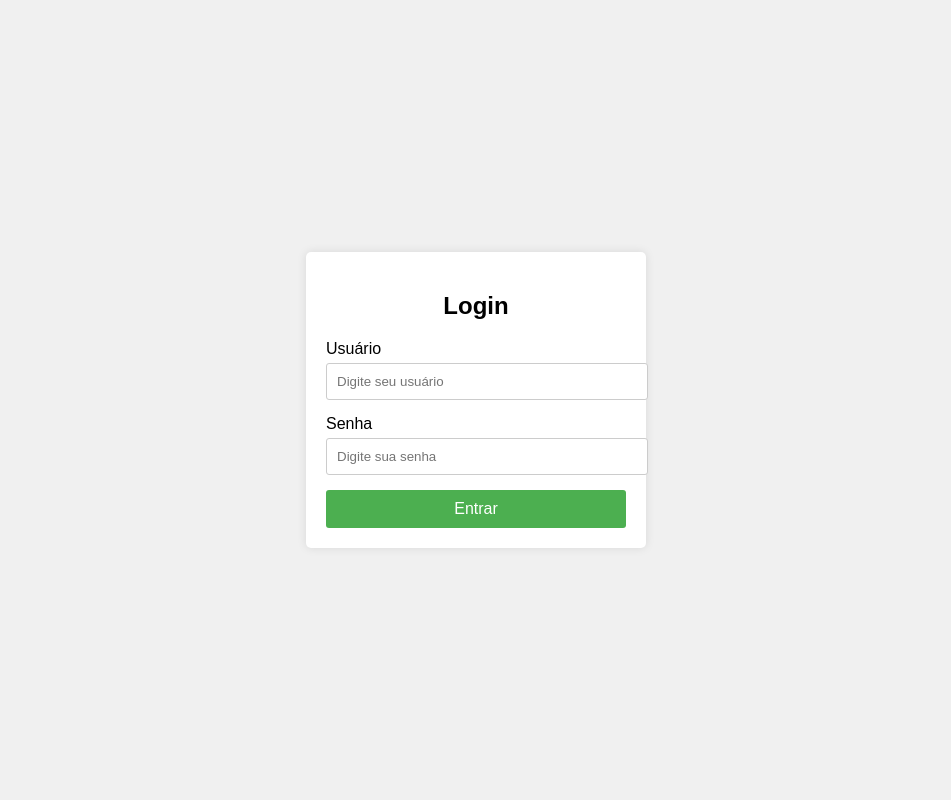
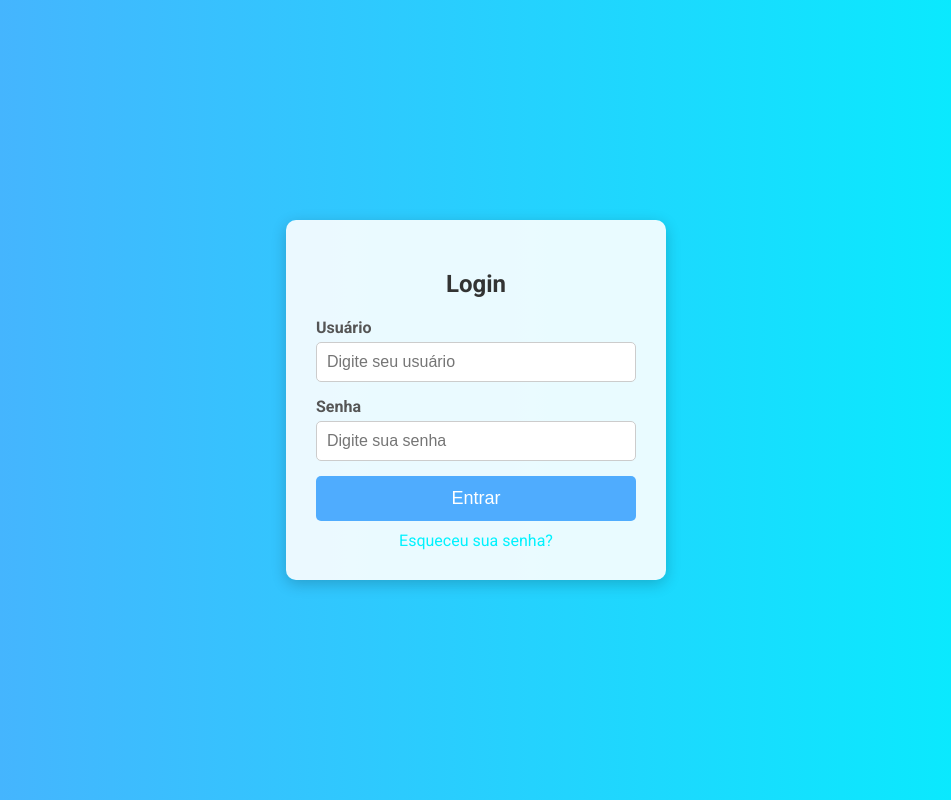
Before and after one commit to ribinha-code/lourran, a plain HTML site: page index.html in a window 1280 px wide. Shown: the whole page, without its empty margins (164-1115 px from the left). Drawn offline with Linux system fonts and the light colour scheme.

Commit message:
Add files via upload

```diff
--- a/index.html
+++ b/index.html
@@ -5,29 +5,34 @@
     <meta name="viewport" content="width=device-width, initial-scale=1.0">
     <title>Tela de Login</title>
     <style>
+        @import url('https://fonts.googleapis.com/css2?family=Roboto:wght@400;700&display=swap');
+
         body {
-            font-family: Arial, sans-serif;
+            font-family: 'Roboto', sans-serif;
             display: flex;
             justify-content: center;
             align-items: center;
             height: 100vh;
-            background-color: #f0f0f0;
+            background: linear-gradient(to right, #4facfe, #00f2fe);
             margin: 0;
         }
         .login-container {
-            background-color: white;
-            padding: 20px;
-            border-radius: 5px;
-            box-shadow: 0 0 10px rgba(0, 0, 0, 0.1);
-            width: 300px;
+            background-color: rgba(255, 255, 255, 0.9);
+            padding: 30px;
+            border-radius: 10px;
+            box-shadow: 0 4px 15px rgba(0, 0, 0, 0.2);
+            width: 320px;
         }
         .login-container h2 {
             text-align: center;
             margin-bottom: 20px;
+            color: #333;
         }
         .login-container label {
             display: block;
             margin-bottom: 5px;
+            font-weight: bold;
+            color: #555;
         }
         .login-container input[type="text"],
         .login-container input[type="password"] {
@@ -35,20 +40,34 @@
             padding: 10px;
             margin-bottom: 15px;
             border: 1px solid #ccc;
-            border-radius: 3px;
+            border-radius: 5px;
+            box-sizing: border-box;
+            font-size: 16px;
         }
         .login-container button {
             width: 100%;
-            padding: 10px;
+            padding: 12px;
             border: none;
-            border-radius: 3px;
-            background-color: #4CAF50;
+            border-radius: 5px;
+            background-color: #4facfe;
             color: white;
-            font-size: 16px;
+            font-size: 18px;
             cursor: pointer;
+            transition: background-color 0.3s;
         }
         .login-container button:hover {
-            background-color: #45a049;
+            background-color: #00f2fe;
+        }
+        .login-container .forgot-password {
+            text-align: center;
+            margin-top: 10px;
+        }
+        .login-container .forgot-password a {
+            color: #00f2fe;
+            text-decoration: none;
+        }
+        .login-container .forgot-password a:hover {
+            text-decoration: underline;
         }
     </style>
 </head>
@@ -64,6 +83,9 @@
 
             <button type="button">Entrar</button>
         </form>
+        <div class="forgot-password">
+            <a href="#">Esqueceu sua senha?</a>
+        </div>
     </div>
 </body>
 </html>
```
